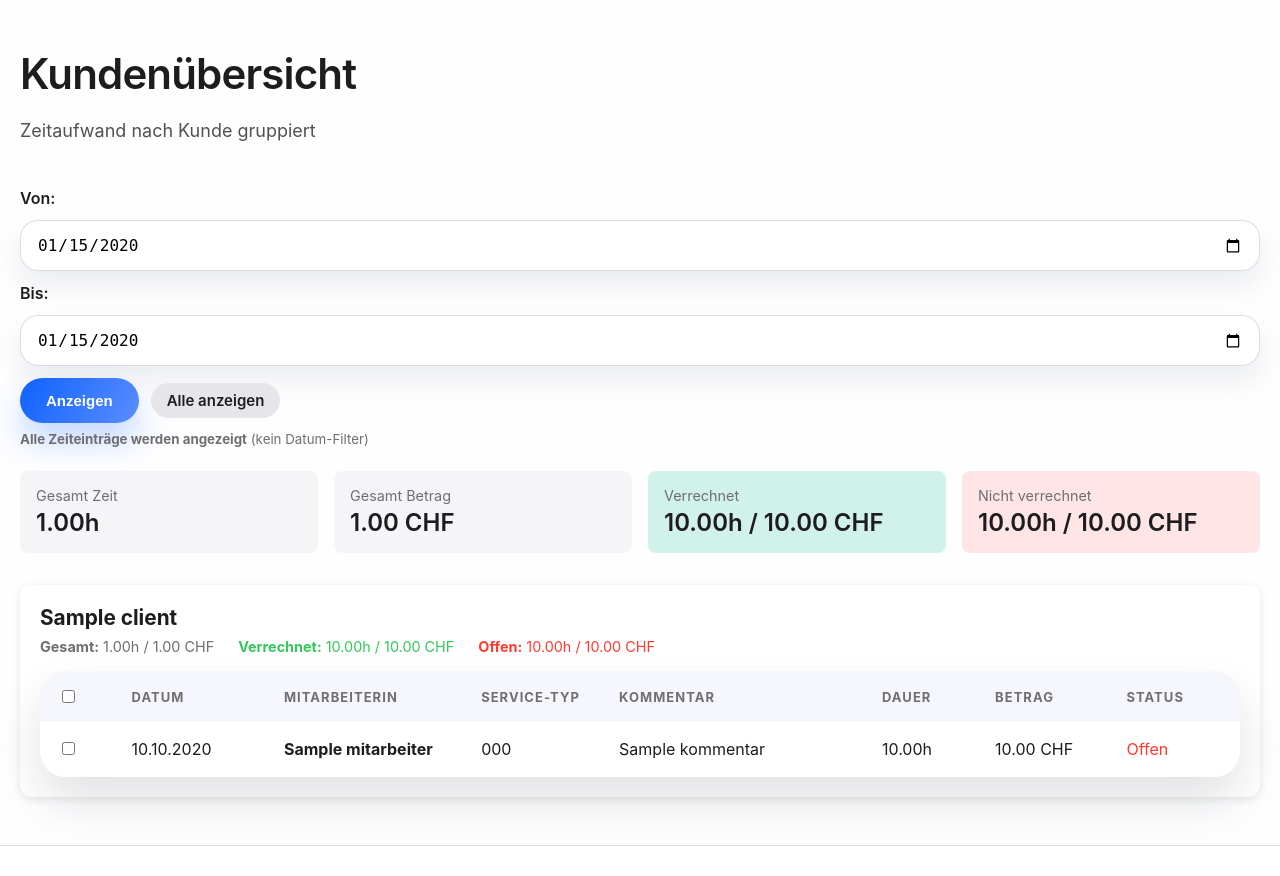
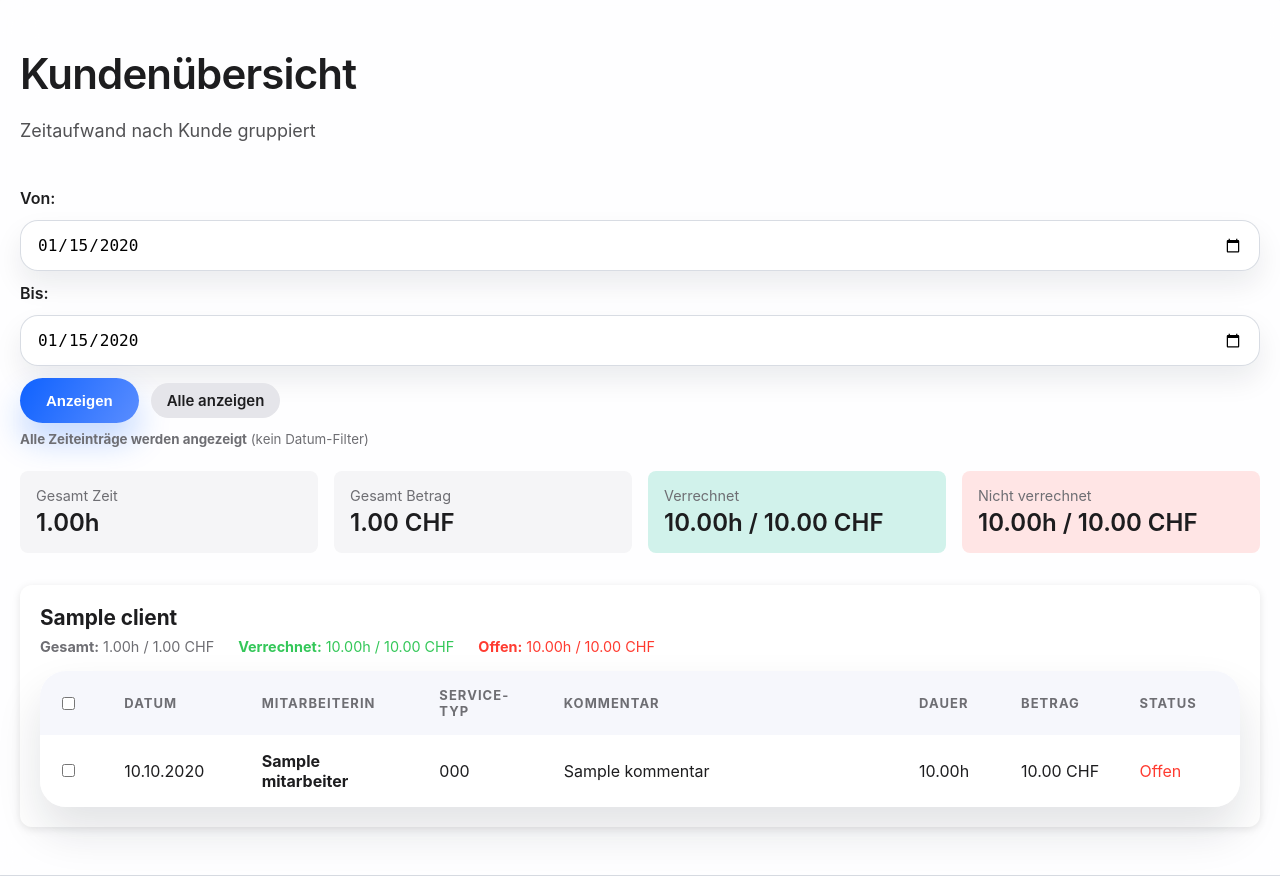
Before and after one commit to AlexandraAdea/AdeaTools, a Django app: template adeazeit/templates/adeazeit/client_summary.html in a window 1280 px wide; the page is wider, and only the part inside the window is pictured. Shown: the part 157-1033 px from the top of that part. Before the commit the page ends 1003 px from the top of that part, so only its background shows below. Run offline with Django 5.2, Linux system fonts and the light colour scheme; the template is opened without the code that fills it: most values are stand-ins (such as "Sample title", 1, 10 or a date in 2020).

Commit message:
Fix: Kommentarspaltenbreite im Tabellenkopf korrigiert

```diff
--- a/adeazeit/templates/adeazeit/client_summary.html
+++ b/adeazeit/templates/adeazeit/client_summary.html
@@ -125,7 +125,7 @@ function markAsInvoiced(clientId) {
                         <th style="width: 100px;">Datum</th>
                         <th style="width: 150px;">Mitarbeiterin</th>
                         <th style="width: 100px;">Service-Typ</th>
-                        <th style="width: 200px;">Kommentar</th>
+                        <th style="width: 300px;">Kommentar</th>
                         <th style="width: 80px;">Dauer</th>
                         <th style="width: 100px;">Betrag</th>
                         <th style="width: 100px;">Status</th>
```
